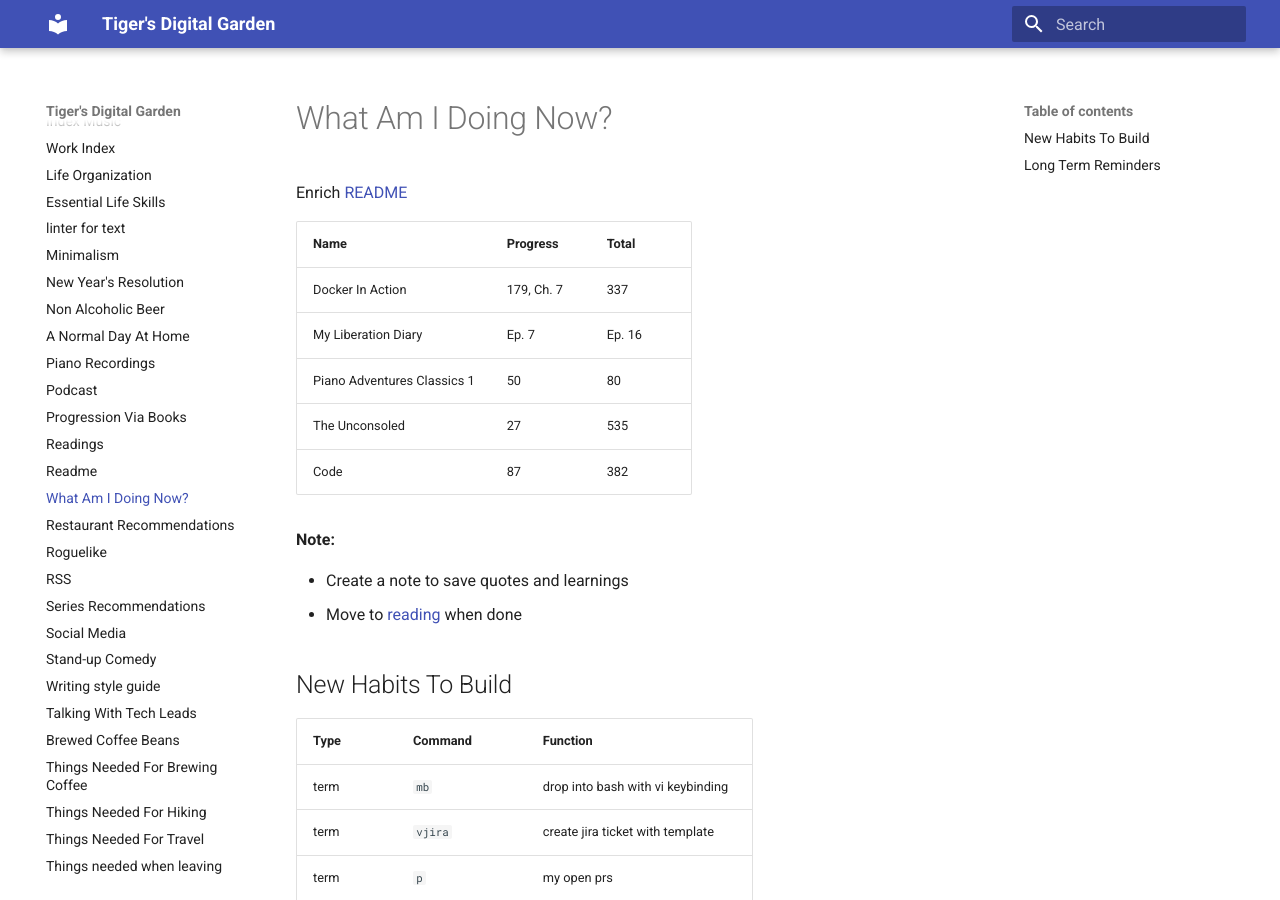
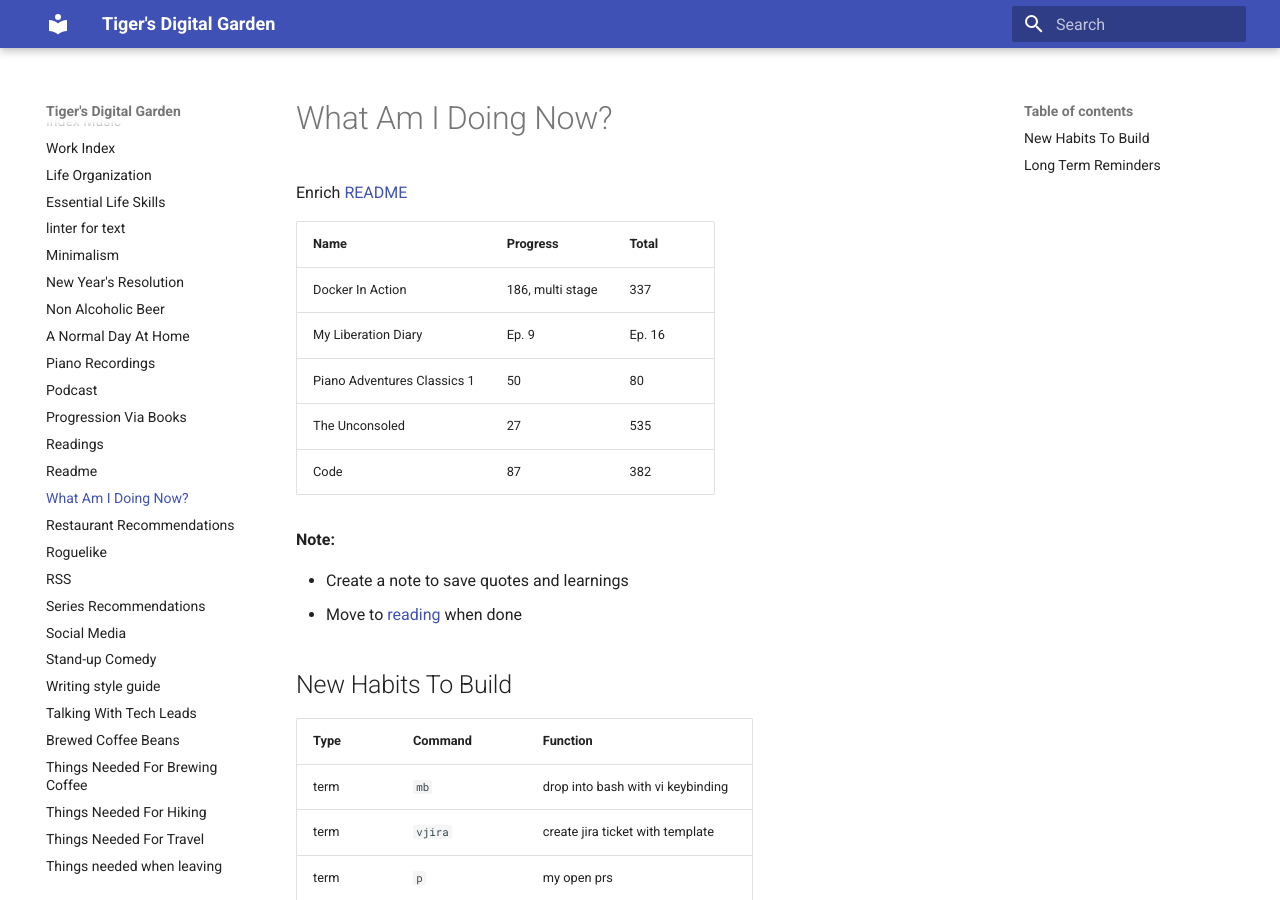
Before and after one commit to ynotstartups/notes, an MkDocs documentation site: the page built from notes/reminders.md, in a window 1280 px wide and 900 px high. Built offline with MkDocs 1.6.1 and Material for MkDocs 9.7.7, drawn with Linux system fonts in a browser that asks for light colours.

```diff
--- a/notes/reminders.md
+++ b/notes/reminders.md
@@ -2,13 +2,13 @@
 
 Enrich [README](./readmereadme.md)
 
-| Name                        | Progress   | Total  |
-| --------------------------- | ---------- | ------ |
-| Docker In Action            | 179, Ch. 7 | 337    |
-| My Liberation Diary         | Ep. 7      | Ep. 16 |
-| Piano Adventures Classics 1 | 50         | 80     |
-| The Unconsoled              | 27         | 535    |
-| Code                        | 87         | 382    |
+| Name                        | Progress         | Total  |
+| --------------------------- | ---------------- | ------ |
+| Docker In Action            | 186, multi stage | 337    |
+| My Liberation Diary         | Ep. 9            | Ep. 16 |
+| Piano Adventures Classics 1 | 50               | 80     |
+| The Unconsoled              | 27               | 535    |
+| Code                        | 87               | 382    |
 
 **Note:**
 
```
